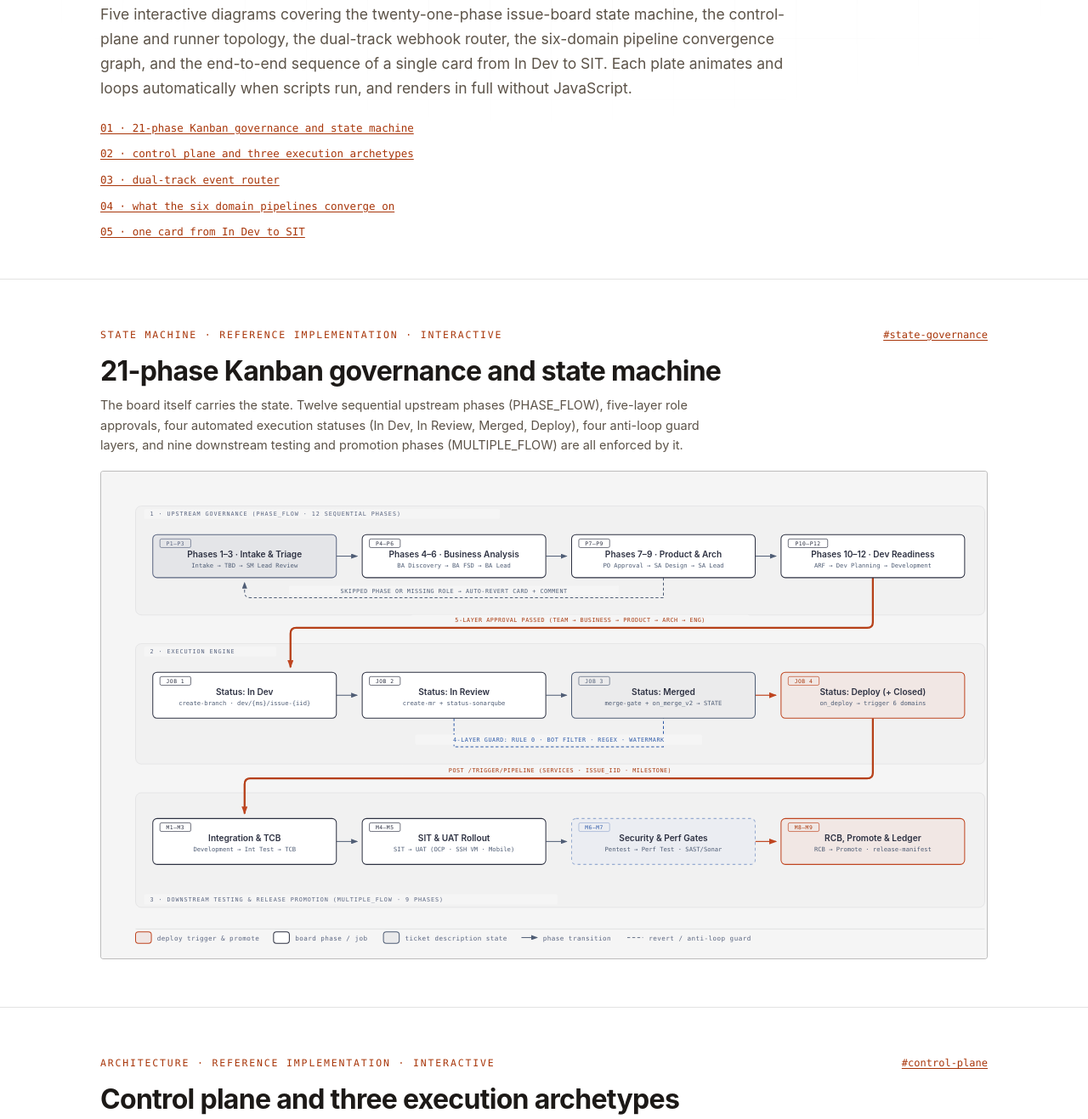
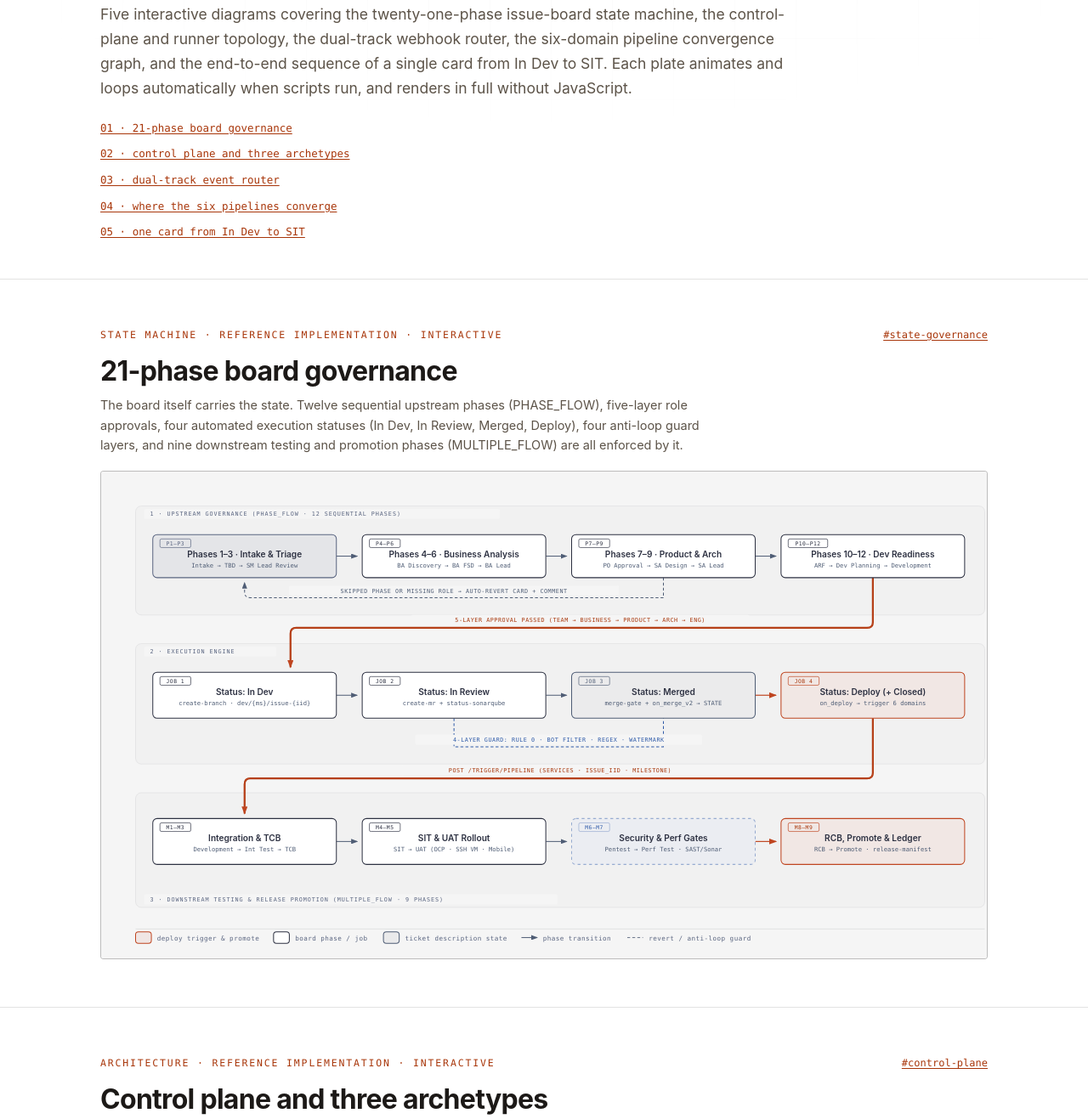
Before and after one commit to IvanJairus/Portofolio, a plain HTML site: page diagrams/index.html in a window 1280 px wide. Shown: the part 243-1560 px from the top of the page at 85% size. Drawn offline with Linux system fonts and the light colour scheme.

Commit message:
Cut the five plate titles to their subject so none wraps
Copying the title verbatim made the two longest nav entries wrap to a second
line at 390px, measured as 41px tall against 21px for the rest. The eyebrow
already names the kind and the deck already carries the detail, so the titles
keep only the subject: 21-phase board governance, Control plane and three
archetypes, Dual-track event router, Where the six pipelines converge, One
card from In Dev to SIT. The nav copies them unchanged.

Measured at 390px after the cut: 21/21/21/21/21, five rows, equal left
offsets, longest label 39 characters against a container that fits 46.
Lighthouse with the CI flags: Performance 99, Accessibility 100, CLS 0,
137,286 B transferred.

```diff
--- a/diagrams/index.html
+++ b/diagrams/index.html
@@ -54,10 +54,10 @@
         <h1>The release machinery, drawn in full.</h1>
         <p class="lead">Five interactive diagrams covering the twenty-one-phase issue-board state machine, the control-plane and runner topology, the dual-track webhook router, the six-domain pipeline convergence graph, and the end-to-end sequence of a single card from In Dev to SIT. Each plate animates and loops automatically when scripts run, and renders in full without JavaScript.</p>
         <p class="dg-jump mono">
-          <a href="#state-governance">01 · 21-phase Kanban governance and state machine</a>
-          <a href="#control-plane">02 · control plane and three execution archetypes</a>
+          <a href="#state-governance">01 · 21-phase board governance</a>
+          <a href="#control-plane">02 · control plane and three archetypes</a>
           <a href="#event-router">03 · dual-track event router</a>
-          <a href="#dependency-graph">04 · what the six domain pipelines converge on</a>
+          <a href="#dependency-graph">04 · where the six pipelines converge</a>
           <a href="#sequence-sit">05 · one card from In Dev to SIT</a>
         </p>
       </div>
@@ -69,7 +69,7 @@
           <p class="eyebrow">State machine · reference implementation · Interactive</p>
           <a class="dg-plate-link" href="#state-governance">#state-governance</a>
         </div>
-        <h2>21-phase Kanban governance and state machine</h2>
+        <h2>21-phase board governance</h2>
         <p class="deck">The board itself carries the state. Twelve sequential upstream phases (PHASE_FLOW), five-layer role approvals, four automated execution statuses (In Dev, In Review, Merged, Deploy), four anti-loop guard layers, and nine downstream testing and promotion phases (MULTIPLE_FLOW) are all enforced by it.</p>
         <div class="diagram-container">
           <svg viewBox="0 0 1280 680" xmlns="http://www.w3.org/2000/svg" role="img"
@@ -222,7 +222,7 @@
           <p class="eyebrow">Architecture · reference implementation · Interactive</p>
           <a class="dg-plate-link" href="#control-plane">#control-plane</a>
         </div>
-        <h2>Control plane and three execution archetypes</h2>
+        <h2>Control plane and three archetypes</h2>
         <p class="deck">One control plane, three execution archetypes. The orchestrator reads the board and dispatches; the execution plane runs the same contract three ways (Router+Container/Mobile, Hybrid SSH VM+OCP, Template/Shell OCP), and the dashed return is the closed webhook loop that Rule 0 stops.</p>
         <div class="diagram-container">
           <svg viewBox="0 0 1280 672" xmlns="http://www.w3.org/2000/svg" role="img"
@@ -510,7 +510,7 @@
           <p class="eyebrow">Dependency graph · reference implementation · Interactive</p>
           <a class="dg-plate-link" href="#dependency-graph">#dependency-graph</a>
         </div>
-        <h2>What the six domain pipelines converge on</h2>
+        <h2>Where the six pipelines converge</h2>
         <p class="deck">Ranked by dependency depth. The orchestrator reads one routing table and triggers six domain pipelines; those six deploy into the product repositories and converge on two shared projects. The dashed line is the one that is not a tree: a merged MR arrives back at the orchestrator as a webhook event, which is what the anti-loop guard exists to stop.</p>
         <div class="diagram-container">
           <svg viewBox="0 0 1280 700" xmlns="http://www.w3.org/2000/svg" role="img"
```
Also changed, not shown: CHANGELOG.md.
